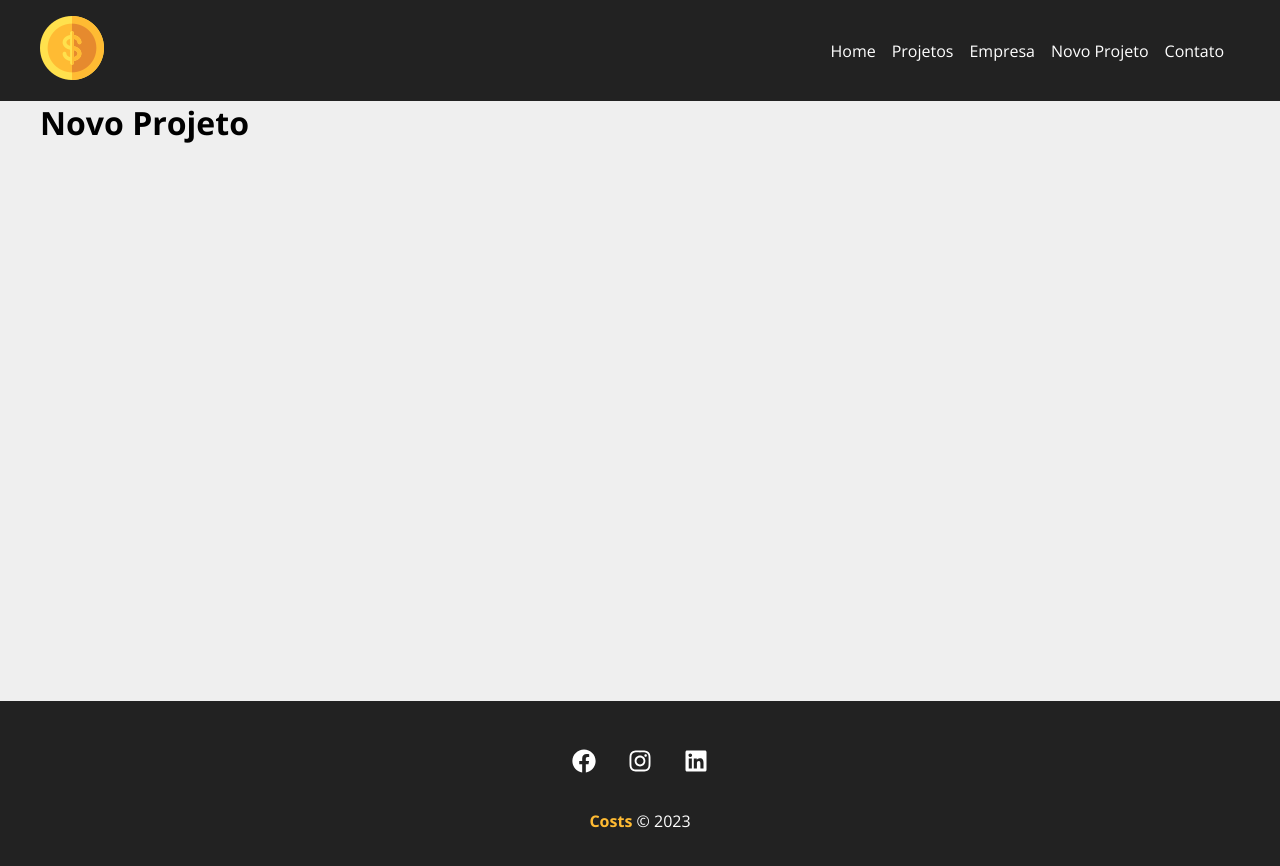
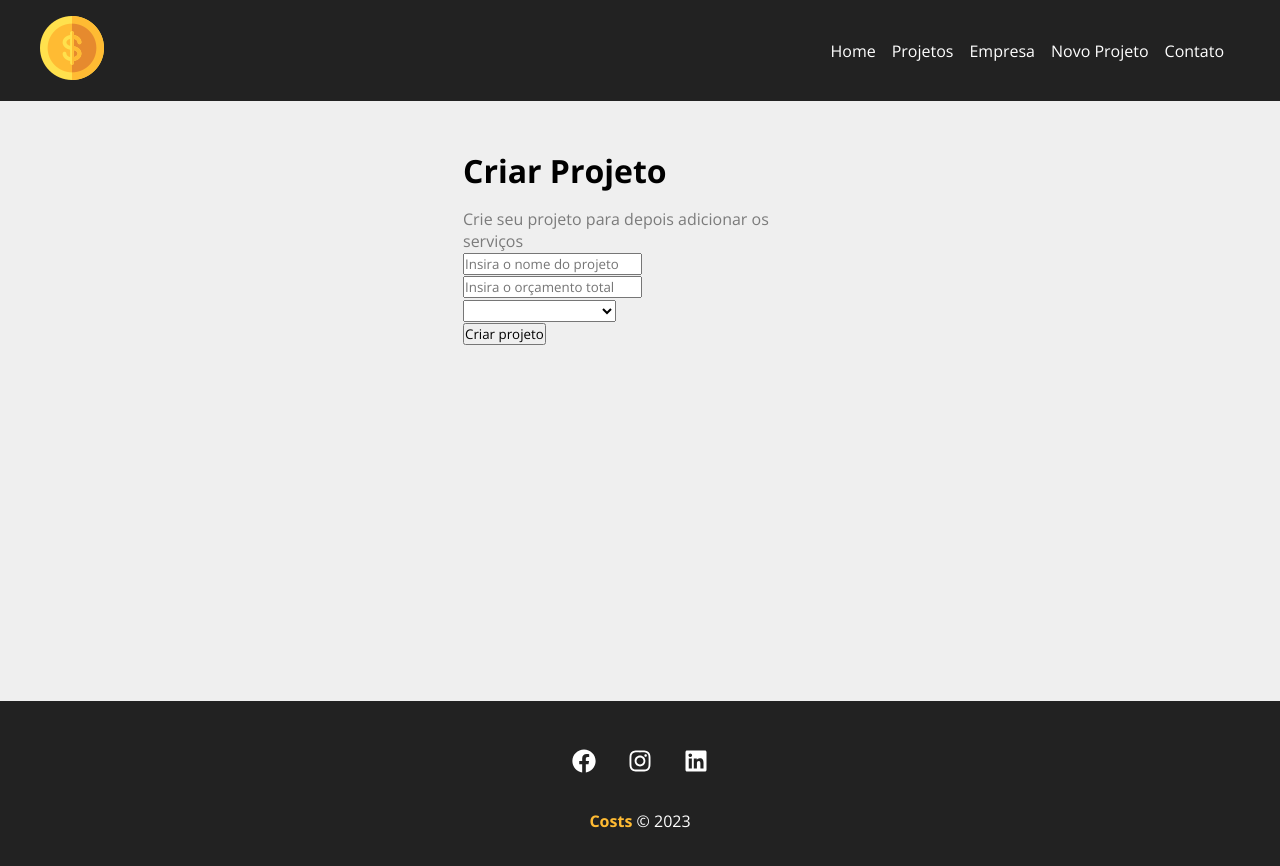
Before and after one commit to victorlobo92/costs, a React (Create React App) app: page /new-project in a window 1280 px wide. Shown: the top 866 px of the page. Built offline with nearby package versions, Linux system fonts and the light colour scheme.

Commit message:
Class: 4

```diff
--- a/src/App.js
+++ b/src/App.js
@@ -1,4 +1,4 @@
-import { BrowserRouter as Router, Routes, Route, Link } from 'react-router-dom'
+import { BrowserRouter as Router, Routes, Route } from 'react-router-dom'
 import * as page from './components/pages/Pages'
 import * as layout from './components/layouts/Layouts'
 
--- a/src/components/pages/NewProject.js
+++ b/src/components/pages/NewProject.js
@@ -1,3 +1,12 @@
+import ProjectForm from '../project/ProjectForm'
+import styles from './NewProject.module.css'
+
 export default function NewProject() {
-    return <h1>Novo Projeto</h1>
+    return (
+        <div className={styles.new_project_container}>
+            <h1>Criar Projeto</h1>
+            <p>Crie seu projeto para depois adicionar os serviços</p>
+            <ProjectForm />
+        </div>
+    )
 }
--- /dev/null
+++ b/src/components/pages/NewProject.module.css
@@ -0,0 +1,13 @@
+.new_project_container {
+    width: 450px;
+    margin: 0 auto;
+    padding: 3em;
+}
+
+.new_project_container h1 {
+    margin-bottom: .5em;
+}
+
+.new_project_container p {
+    color: #7b7b7b;
+}
--- /dev/null
+++ b/src/components/project/ProjectForm.js
@@ -0,0 +1,22 @@
+import styles from './ProjectForm.module.css'
+
+export default function ProjectForm() {
+    return (
+        <form>
+            <div>
+                <input type="text" placeholder="Insira o nome do projeto" />
+            </div>
+            <div>
+                <input type="number" placeholder="Insira o orçamento total" />
+            </div>
+            <div>
+                <select name="category_id">
+                    <option disabled>Selecione a categoria</option>
+                </select>
+            </div>
+            <div>
+                <input type="submit" value="Criar projeto" />
+            </div>
+        </form>
+    )
+}
```
Also changed, not shown: src/components/project/ProjectForm.module.css (added).
